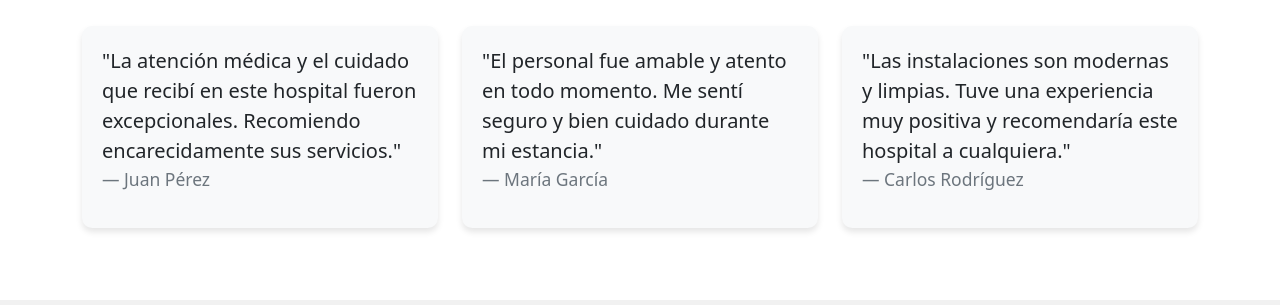
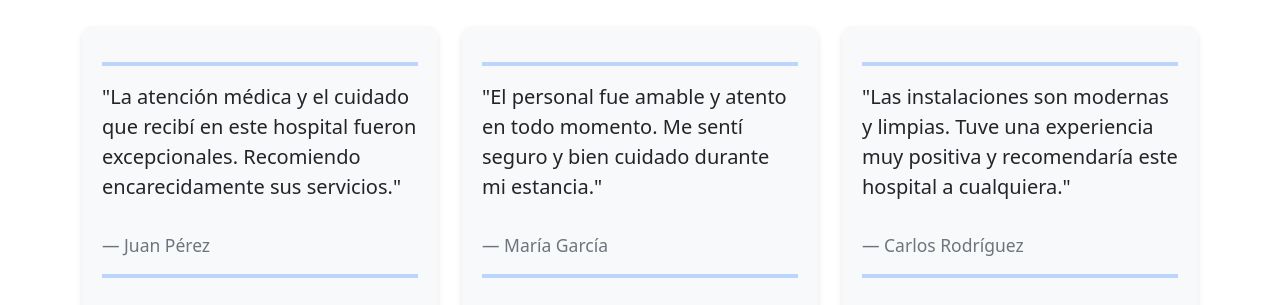
Before and after one commit to willv2001/proyectoDAW, a website: page app/vistas/clientes.html in a window 1280 px wide. Shown: the part 495-800 px from the top of the page. Drawn offline with nearby package versions, Linux system fonts and the light colour scheme.

Commit message:
update clientes

```diff
--- a/app/vistas/clientes.html
+++ b/app/vistas/clientes.html
@@ -49,6 +49,7 @@
     </nav>
     <script src="./header.js"></script>
     <br>
+
   <div class="container my-5">
     <h2 class="display-5">Testimonios de Nuestros Clientes</h2>
     <br>
@@ -56,24 +57,33 @@
       <div class="col">
         <div class="testimonial">
           <blockquote class="blockquote">
+            <hr class="border border-primary border-2 opacity-75">
             <p>"La atención médica y el cuidado que recibí en este hospital fueron excepcionales. Recomiendo encarecidamente sus servicios."</p>
+            <br>
             <footer class="blockquote-footer">Juan Pérez</footer>
+            <hr class="border border-primary border-2 opacity-75">
           </blockquote>
         </div>
       </div>
       <div class="col">
         <div class="testimonial">
           <blockquote class="blockquote">
+            <hr class="border border-primary border-2 opacity-75">
             <p>"El personal fue amable y atento en todo momento. Me sentí seguro y bien cuidado durante mi estancia."</p>
+            <br>
             <footer class="blockquote-footer">María García</footer>
+            <hr class="border border-primary border-2 opacity-75">
           </blockquote>
         </div>
       </div>
       <div class="col">
         <div class="testimonial">
           <blockquote class="blockquote">
+            <hr class="border border-primary border-2 opacity-75">
             <p>"Las instalaciones son modernas y limpias. Tuve una experiencia muy positiva y recomendaría este hospital a cualquiera."</p>
+            <br>
             <footer class="blockquote-footer">Carlos Rodríguez</footer>
+            <hr class="border border-primary border-2 opacity-75">
           </blockquote>
         </div>
       </div>
```
